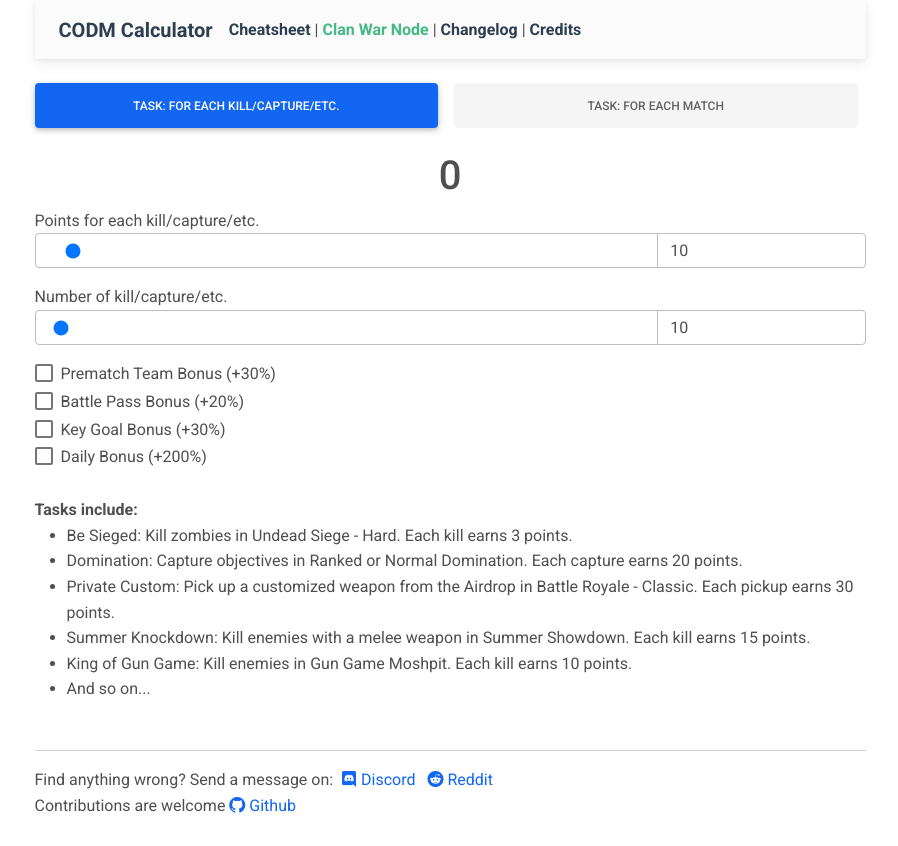
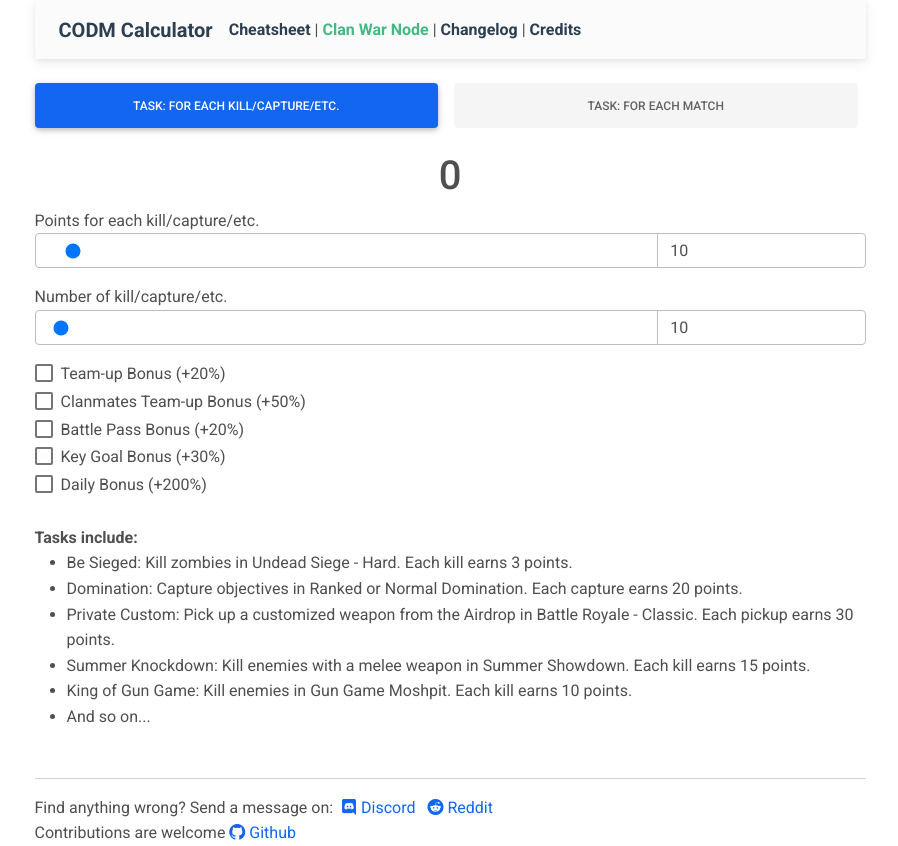
Before and after one commit to Jessi810/CODM-Calc, a Vue app: page /node in a window 1280 px wide. Shown: the whole page, without its empty margins (190-1088 px from the left). Before the commit the page ends 818 px from the top, so only its background shows below. Built offline with nearby package versions, Linux system fonts and the light colour scheme.

Commit message:
Updated clan war node calculator

```diff
--- a/src/components/CWNode/Task1.vue
+++ b/src/components/CWNode/Task1.vue
@@ -45,25 +45,31 @@
 
 <div class="form-check">
     <label class="form-check-label">
-    <input type="checkbox" class="form-check-input" id="teamBonus" value="30" v-model="bonus[0]" @change="computePoints">
-        Prematch Team Bonus (+30%)
+    <input type="checkbox" class="form-check-input" id="teamBonus" value="30" v-model="bonus[0]" @change="checker($event)">
+        Team-up Bonus (+20%)
     </label>
 </div>
 <div class="form-check">
     <label class="form-check-label">
-    <input type="checkbox" class="form-check-input" id="bpBonus" value="20" v-model="bonus[1]" @change="computePoints">
+    <input type="checkbox" class="form-check-input" id="clanmatesBonus" value="30" v-model="bonus[1]" @change="checker($event)">
+        Clanmates Team-up Bonus (+50%)
+    </label>
+</div>
+<div class="form-check">
+    <label class="form-check-label">
+    <input type="checkbox" class="form-check-input" value="20" v-model="bonus[2]" @change="computePoints">
         Battle Pass Bonus (+20%)
     </label>
 </div>
 <div class="form-check">
     <label class="form-check-label">
-    <input type="checkbox" class="form-check-input" id="keyBonus" value="30" v-model="bonus[2]" @change="computePoints">
+    <input type="checkbox" class="form-check-input" value="30" v-model="bonus[3]" @change="computePoints">
     Key Goal Bonus (+30%)
     </label>
 </div>
 <div class="form-check">
     <label class="form-check-label">
-    <input type="checkbox" class="form-check-input" id="dailyBonus" value="200" v-model="bonus[3]" @change="computePoints">
+    <input type="checkbox" class="form-check-input" value="200" v-model="bonus[4]" @change="computePoints">
         Daily Bonus (+200%)
     </label>
 </div>
@@ -98,21 +104,37 @@ import { ref } from 'vue'
 
 export default {
     setup() {
-        const bonus = ref([0, 0, 0, 0])
+        const bonus = ref([0, 0, 0, 0, 0])
         const total = ref(0)
         const points = ref(10)
         const counts = ref(10)
 
         const computePoints = () => {
-            let b0 = bonus.value[0] == true ? 0.3 : 0
-            let b1 = bonus.value[1] == true ? 0.2 : 0
-            let b2 = bonus.value[2] == true ? 0.3 : 0
-            let b3 = bonus.value[3] == true ? 2.0 : 0
+            let b0 = bonus.value[0] == true ? 0.2 : 0
+            let b1 = bonus.value[1] == true ? 0.5 : 0
+            let b2 = bonus.value[2] == true ? 0.2 : 0
+            let b3 = bonus.value[3] == true ? 0.3 : 0
+            let b4 = bonus.value[4] == true ? 2.0 : 0
 
-            let tBonus = b0 + b1 + b2 + b3
+            let tBonus = b0 + b1 + b2 + b3 + b4
             let tTotal = points.value * counts.value
 
             total.value = Math.floor(tTotal + (tTotal * tBonus))
+        }
+
+        const checker = (event) => {
+            switch (event.target.id) {
+                case 'teamBonus':
+                    document.getElementById('clanmatesBonus').checked = false
+                    bonus.value[1] = 0
+                    break
+                case 'clanmatesBonus':
+                    document.getElementById('teamBonus').checked = false
+                    bonus.value[0] = 0
+                    break
+            }
+
+            computePoints()
         }
 
         return {
@@ -120,7 +142,8 @@ export default {
             total,
             points,
             counts,
-            computePoints
+            computePoints,
+            checker
         }
     }
 }
--- a/src/components/CWNode/Task2.vue
+++ b/src/components/CWNode/Task2.vue
@@ -25,25 +25,31 @@
 
 <div class="form-check">
     <label class="form-check-label">
-    <input type="checkbox" class="form-check-input" id="teamBonus" value="30" v-model="bonus[0]" @change="computePoints">
-        Prematch Team Bonus (+30%)
+    <input type="checkbox" class="form-check-input" id="teamBonus" value="30" v-model="bonus[0]" @change="checker($event)">
+        Team-up Bonus (+20%)
     </label>
 </div>
 <div class="form-check">
     <label class="form-check-label">
-    <input type="checkbox" class="form-check-input" id="bpBonus" value="20" v-model="bonus[1]" @change="computePoints">
+    <input type="checkbox" class="form-check-input" id="clanmatesBonus" value="30" v-model="bonus[1]" @change="checker($event)">
+        Clanmates Team-up Bonus (+50%)
+    </label>
+</div>
+<div class="form-check">
+    <label class="form-check-label">
+    <input type="checkbox" class="form-check-input" value="20" v-model="bonus[2]" @change="computePoints">
         Battle Pass Bonus (+20%)
     </label>
 </div>
 <div class="form-check">
     <label class="form-check-label">
-    <input type="checkbox" class="form-check-input" id="keyBonus" value="30" v-model="bonus[2]" @change="computePoints">
+    <input type="checkbox" class="form-check-input" value="30" v-model="bonus[3]" @change="computePoints">
         Key Goal Bonus (+30%)
     </label>
 </div>
 <div class="form-check">
     <label class="form-check-label">
-    <input type="checkbox" class="form-check-input" id="dailyBonus" value="200" v-model="bonus[3]" @change="computePoints">
+    <input type="checkbox" class="form-check-input" value="200" v-model="bonus[4]" @change="computePoints">
         Daily Bonus (+200%)
     </label>
 </div>
@@ -54,21 +60,37 @@ import { ref } from 'vue'
 
 export default {
     setup() {
-        const bonus = ref([0, 0, 0, 0])
+        const bonus = ref([0, 0, 0, 0, 0])
         const total = ref(0)
         const points = ref(10)
         const counts = ref(1)
 
         const computePoints = () => {
-            let b0 = bonus.value[0] == true ? 0.3 : 0
-            let b1 = bonus.value[1] == true ? 0.2 : 0
-            let b2 = bonus.value[2] == true ? 0.3 : 0
-            let b3 = bonus.value[3] == true ? 2.0 : 0
+            let b0 = bonus.value[0] == true ? 0.2 : 0
+            let b1 = bonus.value[1] == true ? 0.5 : 0
+            let b2 = bonus.value[2] == true ? 0.2 : 0
+            let b3 = bonus.value[3] == true ? 0.3 : 0
+            let b4 = bonus.value[4] == true ? 2.0 : 0
 
-            let tBonus = b0 + b1 + b2 + b3
+            let tBonus = b0 + b1 + b2 + b3 + b4
             let tTotal = points.value * counts.value
 
             total.value = Math.floor(tTotal + (tTotal * tBonus))
+        }
+
+        const checker = (event) => {
+            switch (event.target.id) {
+                case 'teamBonus':
+                    document.getElementById('clanmatesBonus').checked = false
+                    bonus.value[1] = 0
+                    break
+                case 'clanmatesBonus':
+                    document.getElementById('teamBonus').checked = false
+                    bonus.value[0] = 0
+                    break
+            }
+
+            computePoints()
         }
 
         return {
@@ -76,7 +98,8 @@ export default {
             total,
             points,
             counts,
-            computePoints
+            computePoints,
+            checker
         }
     }
 }
--- a/src/components/Changelog.vue
+++ b/src/components/Changelog.vue
@@ -4,6 +4,12 @@
             <div class="col-12 col-lg-9">
 
                 <h3>Season 8 (2021)</h3>
+                <div>
+                    <sup><sup>September 28, 2021</sup></sup>
+                    <ul>
+                        <li>Updated Clan War Node Calculator</li>
+                    </ul>
+                </div>
                 <div>
                     <sup>September 23, 2021</sup>
                     <ul>
```
